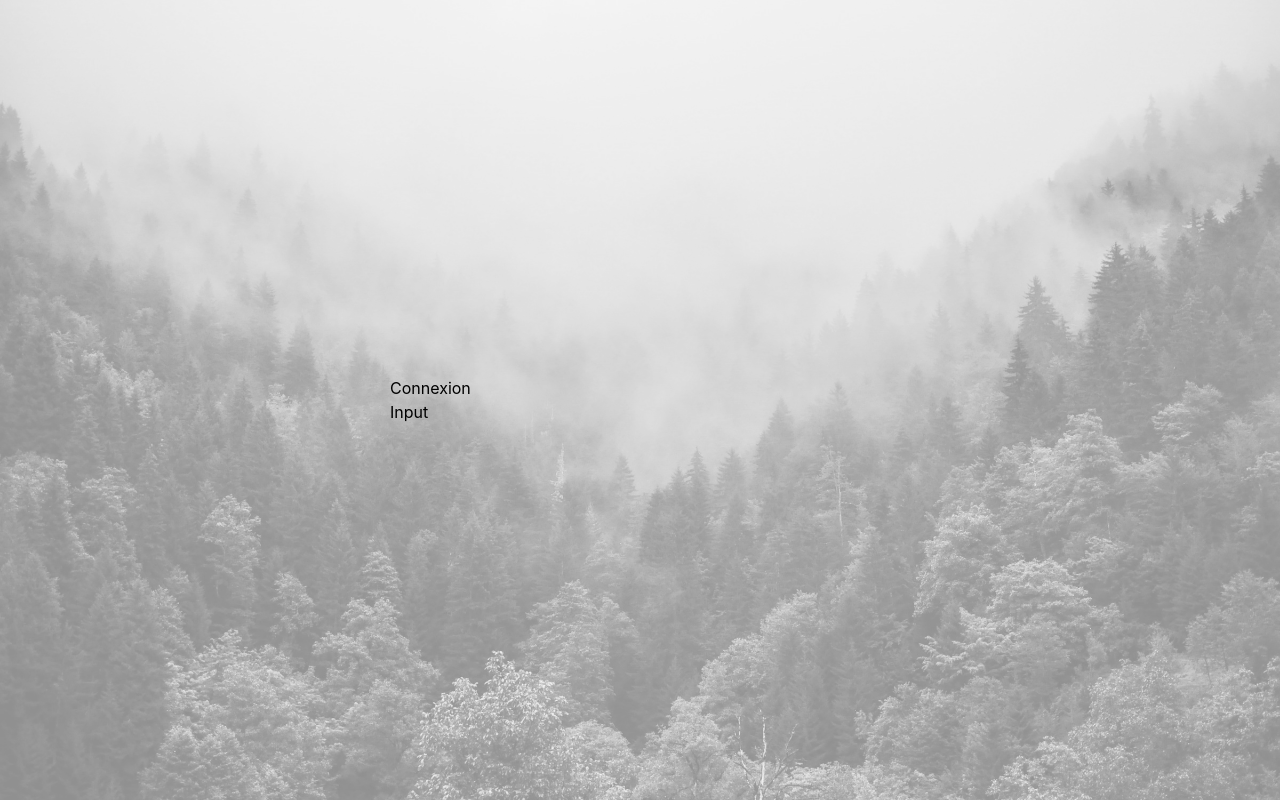
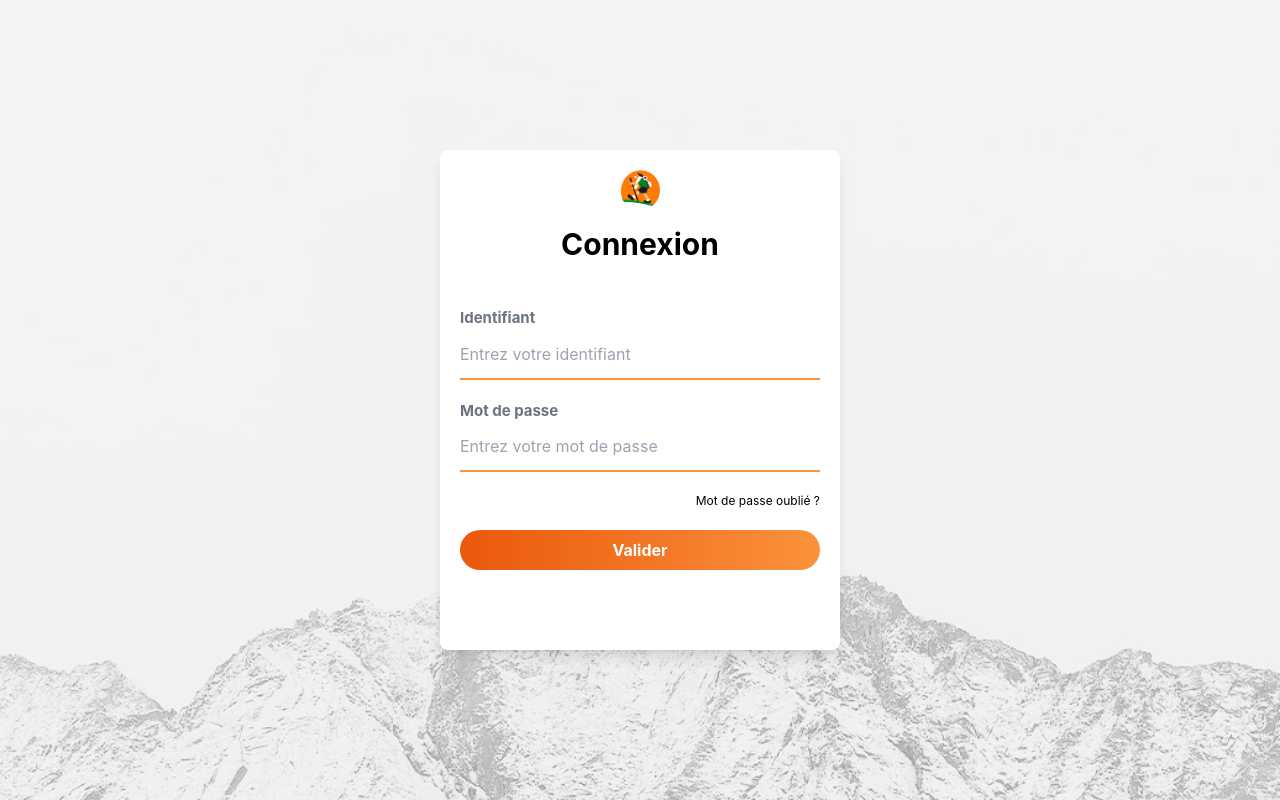
Before and after one commit to acs2i/avc-front-end, a React (Create React App) app: page /login in a window 1280 px wide. Built offline with nearby package versions, Linux system fonts and the light colour scheme.

Commit message:
LoginPage

```diff
--- a/src/components/FormElements/Input.tsx
+++ b/src/components/FormElements/Input.tsx
@@ -1,7 +1,62 @@
-import React from 'react'
+import React from "react";
 
-export default function Input() {
+type InputProps = {
+  element: "input" | "textarea" | "select";
+  id: string;
+  type?: string;
+  placeholder?: string;
+  rows?: number;
+  options?: { value: string; label: string }[];
+  label?: string;
+  onChange?: React.ChangeEventHandler<HTMLInputElement | HTMLTextAreaElement | HTMLSelectElement>;
+  onBlur?: React.FocusEventHandler<HTMLInputElement | HTMLTextAreaElement | HTMLSelectElement>;
+  value?: string | number;
+  onKeyDown?: React.KeyboardEventHandler<HTMLInputElement>;
+};
+
+const Input: React.FC<InputProps> = (props) => {
+  const element =
+    props.element === "input" ? (
+      <input
+        id={props.id}
+        type={props.type}
+        placeholder={props.placeholder}
+        onChange={props.onChange}
+        onBlur={props.onBlur}
+        value={props.value}
+        onKeyDown={props.onKeyDown}
+        className="w-full h-[50px] border-b-2 border-orange-400 focus:outline-none"
+      />
+    ) : props.element === "textarea" ? (
+      <textarea
+        id={props.id}
+        rows={props.rows || 3}
+        placeholder={props.placeholder}
+        onChange={props.onChange}
+        onBlur={props.onBlur}
+        value={props.value}
+      />
+    ) : props.element === "select" ? (
+      <select
+        id={props.id}
+        onChange={props.onChange}
+        onBlur={props.onBlur}
+        value={props.value}
+      >
+        {props.options?.map((option) => (
+          <option key={option.value} value={option.value}>
+            {option.label}
+          </option>
+        ))}
+      </select>
+    ) : null;
+
   return (
-    <div>Input</div>
-  )
-}
+    <div className="flex flex-col mb-[20px]">
+      <label htmlFor={props.id} className="text-[15px] font-bold text-gray-500">{props.label}</label>
+      {element}
+    </div>
+  );
+};
+
+export default Input;
--- a/src/components/SectionContainer.tsx
+++ b/src/components/SectionContainer.tsx
@@ -1,8 +1,27 @@
+import { useLocation } from "react-router-dom";
+
+
+
 export default function SectionContainer({
   children,
 }: {
   children: React.ReactNode;
 }) {
+
+  const defaultBackground = "img/background_forest.jpg";
+
+  type BackgroundPaths = {
+    [key: string]: string;
+  };
+
+ const backgroundPaths: BackgroundPaths = {
+  "/login": "img/background.png",
+};
+
+  const location = useLocation();
+  const pathname = location.pathname;
+  const backgroundImage = backgroundPaths[pathname] || defaultBackground;;
+
   return (
     <section
       className="relative h-screen w-[100%]"
@@ -17,7 +36,7 @@ export default function SectionContainer({
         style={{ overflow: "hidden" }}
       >
         <img
-          src="img/background_forest.jpg"
+          src={backgroundImage}
           className="w-full h-full"
           style={{
             opacity: "0.4",
--- a/src/pages/login/LoginPage.tsx
+++ b/src/pages/login/LoginPage.tsx
@@ -1,15 +1,41 @@
-import React, {useState} from "react";
-import Input from "@/src/components/FormElements/Input";
+import { Avatar } from "@mui/material";
+import Input from "../../components/FormElements/Input";
+import { Link } from "react-router-dom";
+import React from "react";
 
 export default function LoginPage() {
-
-
   return (
     <div className="w-full h-screen flex items-center justify-center">
-      <form className="w-[500px]">
-        <h1>Connexion</h1>
-        <div>
-            <Input />
+      <form className="h-[500px]  w-[400px] bg-white rounded-lg px-5 shadow-lg">
+        <div className="py-5 flex flex-col items-center justify-center gap-3">
+          <Avatar src="img/logo.png" alt="logo AVC"/>
+          <h1 className="text-[30px] font-bold">Connexion</h1>
+        </div>
+        <div className="mt-5 h-[250px] flex flex-col justify-between">
+          <div className="flex flex-col">
+            <Input
+              element="input"
+              id="username"
+              type="text"
+              placeholder="Entrez votre identifiant"
+              label="Identifiant"
+            />
+            <Input
+              element="input"
+              id="password"
+              type="text"
+              placeholder="Entrez votre mot de passe"
+              label="Mot de passe"
+            />
+            <div className="w-full flex justify-end cursor-pointer text-[12px]">
+              <Link to="/">Mot de passe oublié ?</Link>
+            </div>
+          </div>
+          <div className="w-full mt-5">
+            <button className="w-full bg-gradient-to-r from-orange-600 to-orange-400 text-white font-bold py-2 rounded-3xl hover:brightness-125">
+              Valider
+            </button>
+          </div>
         </div>
       </form>
     </div>
```
